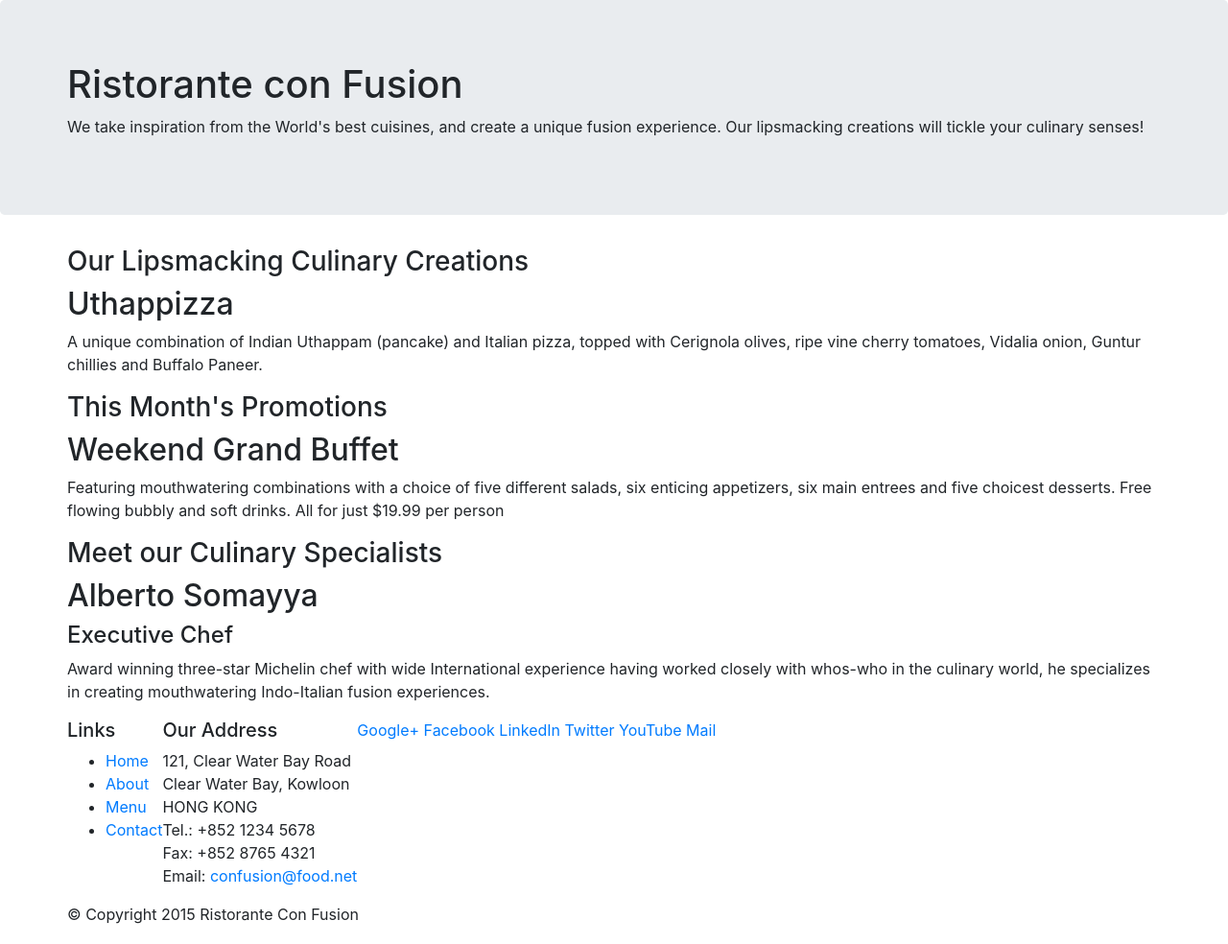
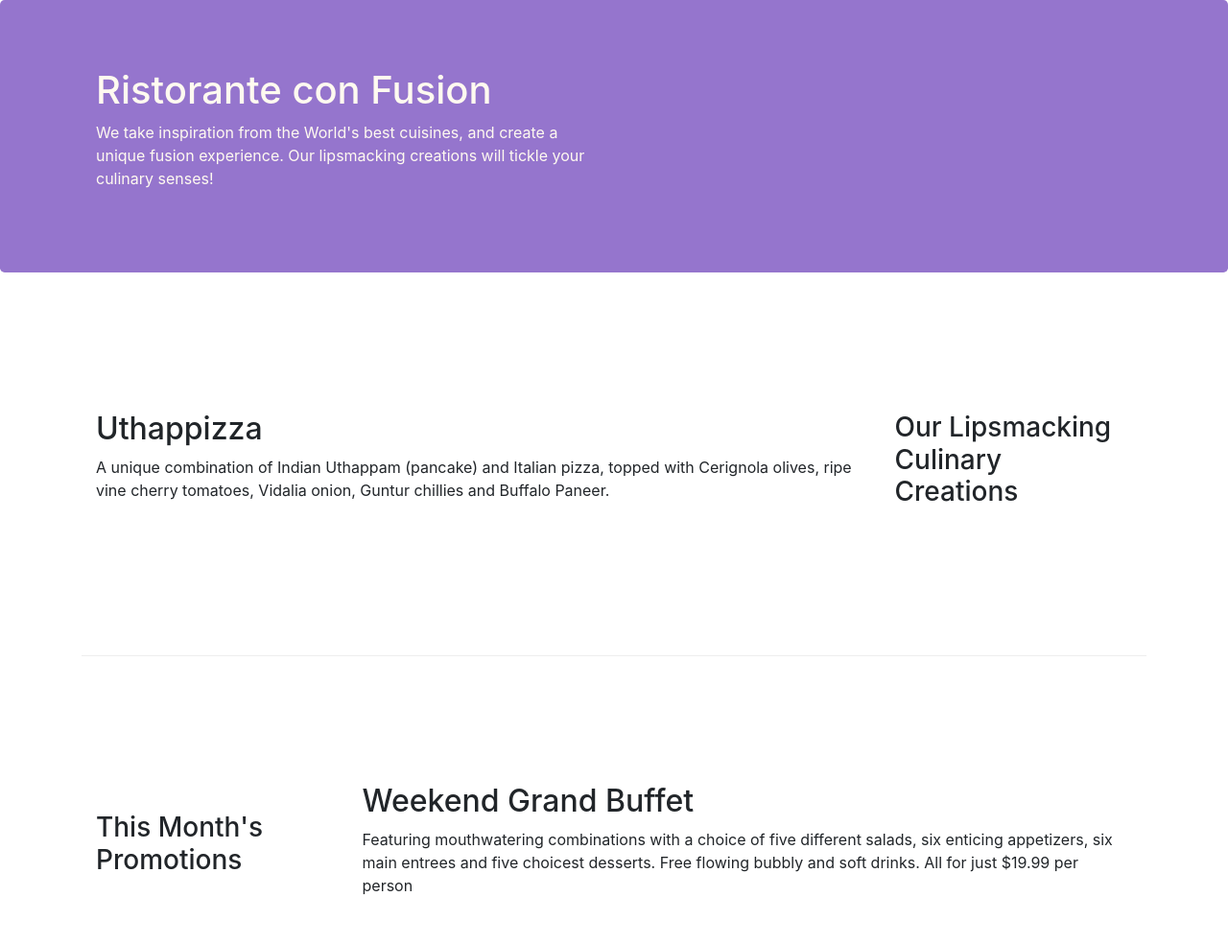
Before and after one commit to TylerMancl/Bootstrap4, a website: page index.html in a window 1280 px wide. Shown: the top 984 px of the page at 96% size. Drawn offline with nearby package versions, Linux system fonts and the light colour scheme.

Commit message:
BootStrap Grid Part 1 and 2

```diff
--- /dev/null
+++ b/css/styles.css
@@ -0,0 +1,30 @@
+.row-header {
+    margin: 0px auto;
+    padding: 0px auto;
+}
+
+.row-content {
+    margin: 0px auto;
+    padding: 50px 0px 50px 0px;
+    border-bottom: 1px ridge;
+    min-height: 400px;
+}
+
+.footer {
+    background-color: #D1C4E9;
+    margin: 0px auto;
+    padding: 20px 0px 20px 0px;
+}
+
+.jumbotron {
+    padding: 70px 30px 70px 30px;
+    margin: 0px auto;
+    background: #9575CD;
+    color: floralwhite;
+}
+
+.address {
+    font-size: 80%;
+    margin: 0px;
+    color: #0f0f0f;
+}
--- a/index.html
+++ b/index.html
@@ -9,6 +9,7 @@
 
     <!-- Bootstrap CSS -->
     <link rel="stylesheet" href="node_modules/bootstrap/dist/css/bootstrap.min.css">
+    <link rel="stylesheet" href="css/styles.css">
     <title>Ristorante Con Fusion</title>
 </head>
 
@@ -16,44 +17,44 @@
 
     <header class="jumbotron">
         <div class="container">
-            <div class="row">
-                <div>
+            <div class="row row-header">
+                <div class="col-12 col-sm-6">
                     <h1>Ristorante con Fusion</h1>
                     <p>We take inspiration from the World's best cuisines, and create a unique fusion experience. Our lipsmacking creations will tickle your culinary senses!</p>
                 </div>
-                <div>
+                <div class="col-12 col-sm">
                 </div>
             </div>
         </div>
     </header>
 
     <div class="container">
-        <div class="row">
-            <div>
+        <div class="row row-content align-items-center">
+            <div class="col-12 col-sm-4 order-sm-last col-md-3">
                 <h3>Our Lipsmacking Culinary Creations</h3>
             </div>
-            <div>
+            <div class="col col-sm order-sm-first col-md">
                 <h2>Uthappizza</h2>
                 <p>A unique combination of Indian Uthappam (pancake) and Italian pizza, topped with Cerignola olives, ripe vine cherry tomatoes, Vidalia onion, Guntur chillies and Buffalo Paneer.</p>
             </div>
         </div>
 
 
-        <div class="row">
-            <div>
+        <div class="row row-content align-items-center">
+            <div class="col-12 col-sm-4 col-md-3">
                 <h3>This Month's Promotions</h3>
             </div>
-            <div>
+            <div class="col col-sm col-md">
                 <h2>Weekend Grand Buffet</h2>
                 <p>Featuring mouthwatering combinations with a choice of five different salads, six enticing appetizers, six main entrees and five choicest desserts. Free flowing bubbly and soft drinks. All for just $19.99 per person </p>
             </div>
         </div>
 
-        <div class="row">
-            <div>
+        <div class="row row-content align-items-center">
+            <div class="col-12 col-sm-4 order-sm-last col-md-3">
                 <h3>Meet our Culinary Specialists</h3>
             </div>
-            <div>
+            <div class="col col-sm order-sm-first col-md">
                 <h2>Alberto Somayya</h2>
                 <h4>Executive Chef</h4>
                 <p>Award winning three-star Michelin chef with wide International experience having worked closely with whos-who in the culinary world, he specializes in creating mouthwatering Indo-Italian fusion experiences. </p>
@@ -61,19 +62,19 @@
         </div>
     </div>
 
-    <footer>
+    <footer class="footer">
         <div class="container">
             <div class="row">
-                <div>
+                <div class="col-4 offset-1 col-sm-2">
                     <h5>Links</h5>
-                    <ul>
+                    <ul class="list-unstyled">
                         <li><a href="#">Home</a></li>
                         <li><a href="#">About</a></li>
                         <li><a href="#">Menu</a></li>
                         <li><a href="#">Contact</a></li>
                     </ul>
                 </div>
-                <div>
+                <div class="col-7 col-sm-5">
                     <h5>Our Address</h5>
                     <address>
 		              121, Clear Water Bay Road<br>
@@ -84,8 +85,8 @@
 		              Email: <a href="mailto:confusion@food.net">confusion@food.net</a>
 		           </address>
                 </div>
-                <div>
-                    <div>
+                <div class="col-12 col-sm-4 align-self-center">
+                    <div class="text-center">
                         <a href="http://google.com/+">Google+</a>
                         <a href="http://www.facebook.com/profile.php?id=">Facebook</a>
                         <a href="http://www.linkedin.com/in/">LinkedIn</a>
@@ -95,8 +96,8 @@
                     </div>
                 </div>
            </div>
-           <div class="row">
-                <div>
+           <div class="row justify-content-center">
+                <div class="col-auto">
                     <p>© Copyright 2015 Ristorante Con Fusion</p>
                 </div>
            </div>
```
